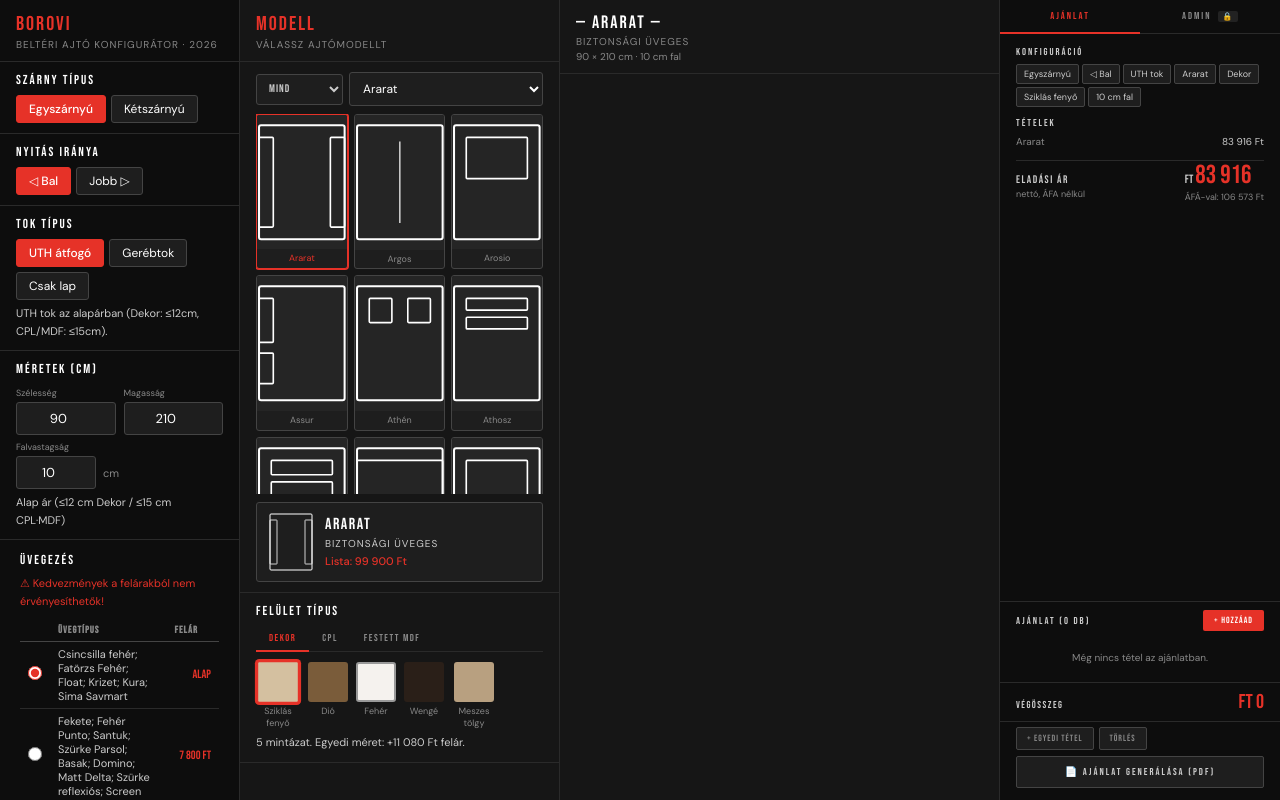
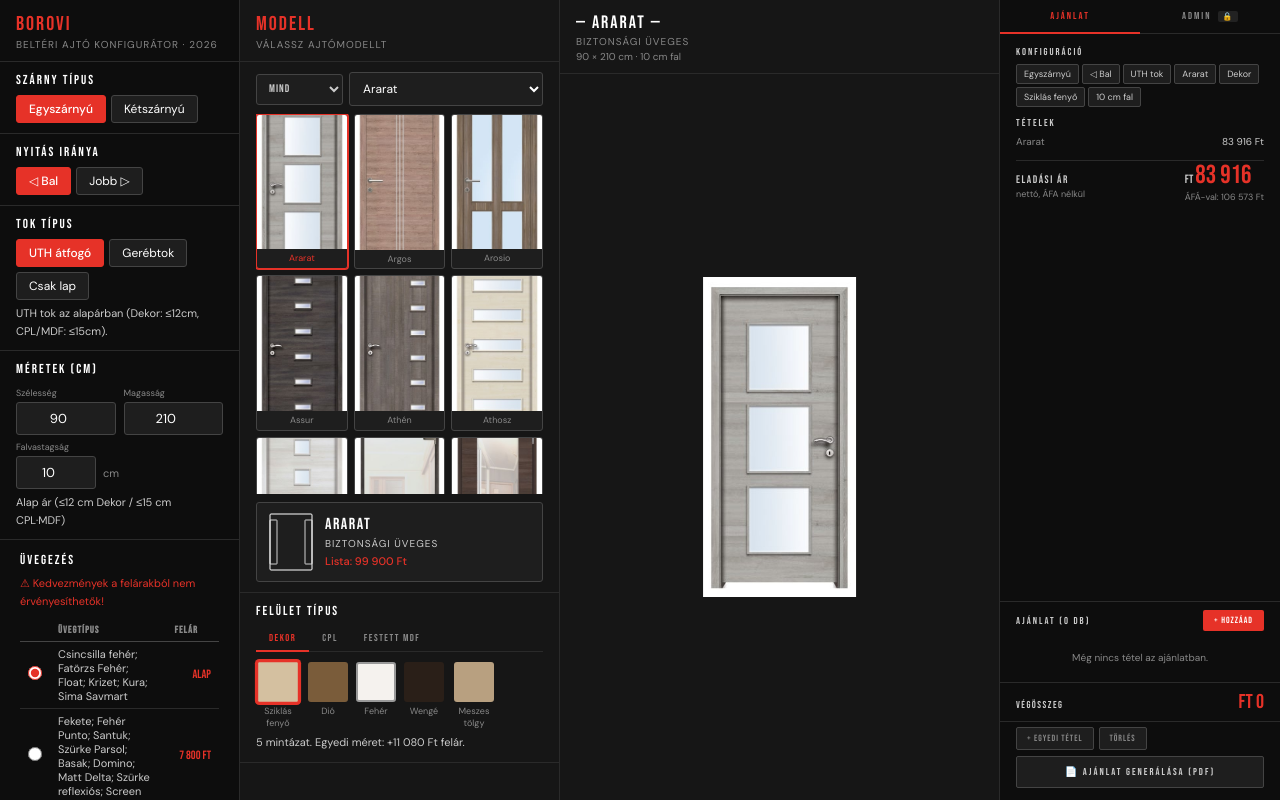
Before and after one commit to Minosegiablak/borovi-konfigurator, a website: page public/app.html in a window 1280 px wide. Drawn offline with Linux system fonts and the light colour scheme.

Commit message:
Update app.html

```diff
--- a/public/app.html
+++ b/public/app.html
@@ -795,86 +795,86 @@ MODELS.sort(function(a,b){return a.name.localeCompare(b.name,'hu');});
 // ════ MODEL KÉPEK ════
 // Kulcs = model id, érték = képfájl neve az images/ mappából
 var MODEL_IMAGES={
-  'ararat':'images/Ararat.jpg',
-  'argos':'images/Argos.jpg',
-  'arosio':'images/Arosio.jpg',
-  'assur':'images/Assur.jpg',
-  'athen':'images/Athen.jpg',
-  'athosz':'images/Athosz.jpg',
-  'babilon':'images/Babilon.jpg',
-  'bizanc':'images/Bizanc.jpg',
-  'borneo':'images/Bomeo.jpg',
-  'cattolica':'images/Cattolica.jpg',
-  'delhi1':'images/Delhi_I.jpg',
-  'delhi2':'images/Delhi_II.jpg',
-  'delhi3':'images/Delhi_III.jpg',
-  'delosz':'images/Delosz.jpg',
-  'filippi':'images/Flippi.jpg',
-  'gordion2':'images/Gordion_II.jpg',
-  'gordion_c2':'images/Gordion_C_II.jpg',
-  'gordion_p2':'images/Gordion_P_II.jpg',
-  'gordion4':'images/Gordion_IV.jpg',
-  'gordion_k':'images/Gordion_K.jpg',
-  'gordion_r':'images/Gordion_R.jpg',
-  'gordion_z':'images/Gordion_Z.jpg',
-  'himera':'images/Himera.jpg',
-  'hormuz':'images/Hormuz.jpg',
-  'ithaka':'images/Ithaka.jpg',
-  'java':'images/Java.jpg',
-  'jeriko':'images/Jeriko.jpg',
-  'kana':'images/Kana.jpg',
-  'karthago1':'images/Karthago_I.jpg',
-  'karthago2':'images/KarthagolI.jpg',
-  'karthago3':'images/KarthagoIII.jpg',
-  'korfu':'images/Korfu.jpg',
-  'korinthosz':'images/Korinthosz.jpg',
-  'kroton':'images/Kroton.jpg',
-  'kuru':'images/Kuru.jpg',
-  'lindosz_c2':'images/Lindosz_C_II.jpg',
-  'lindosz_p2':'images/Lindosz_P_II.jpg',
-  'lindosz4':'images/Lindosz_IV.jpg',
-  'lindosz_k':'images/Lindosz_K.jpg',
-  'lindosz_r':'images/Lindosz_R.jpg',
-  'lindosz_z':'images/Lindosz_Z.jpg',
-  'mali':'images/Mali.jpg',
-  'medina':'images/Medina.jpg',
-  'mekka':'images/Mekka.jpg',
-  'mekka4':'images/Mekka_IV.jpg',
-  'mekka5':'images/Mekka_V.jpg',
-  'mekka6':'images/Mekka_VI.jpg',
-  'mekka7':'images/Mekka_VII.jpg',
-  'miletosz3':'images/MiletoszIII.jpg',
-  'miletosz4':'images/Miletosz_IV.jpg',
-  'miletosz5':'images/Miletosz_V.jpg',
-  'miletosz6':'images/Miletosz_VI.jpg',
-  'naxosz':'images/Naxosz.jpg',
-  'ninive':'images/Ninive.jpg',
-  'olympia':'images/Olymia.jpg',
-  'padova':'images/Padova.jpg',
-  'pella':'images/Pella.jpg',
-  'perga':'images/Perga.jpg',
-  'perszepolisz':'images/Perszepolisz.jpg',
-  'pompeji':'images/Pompeji.jpg',
-  'praga':'images/Praga.jpg',
-  'rodosz':'images/Rodosz.jpg',
-  'savaria':'images/Savaria.jpg',
-  'sina':'images/Sina.jpg',
-  'sparta':'images/Sparta.jpg',
-  'szadoma':'images/Szadoma.jpg',
-  'szicilia':'images/Szicilia.jpg',
-  'szidon':'images/Szidon.jpg',
-  'szmirna':'images/Szmirna.jpg',
-  'szusza':'images/Szusza.jpg',
-  'theba':'images/Theba.jpg',
-  'thera':'images/Thera.jpg',
-  'toledo':'images/Toledo.jpg',
-  'torino3':'images/Torino_III.jpg',
-  'troja1':'images/Troja_I.jpg',
-  'troja2':'images/Troja_II.jpg',
-  'troja3':'images/Troja_III.jpg',
-  'tunis':'images/Tunis.jpg',
-  'turosz':'images/Turosz.jpg',
-  'zambia':'images/Zambia.jpg'
+  'ararat':'https://raw.githubusercontent.com/Minosegiablak/borovi-konfigurator/main/images/Ararat.jpg',
+  'argos':'https://raw.githubusercontent.com/Minosegiablak/borovi-konfigurator/main/images/Argos.jpg',
+  'arosio':'https://raw.githubusercontent.com/Minosegiablak/borovi-konfigurator/main/images/Arosio.jpg',
+  'assur':'https://raw.githubusercontent.com/Minosegiablak/borovi-konfigurator/main/images/Assur.jpg',
+  'athen':'https://raw.githubusercontent.com/Minosegiablak/borovi-konfigurator/main/images/Athen.jpg',
+  'athosz':'https://raw.githubusercontent.com/Minosegiablak/borovi-konfigurator/main/images/Athosz.jpg',
+  'babilon':'https://raw.githubusercontent.com/Minosegiablak/borovi-konfigurator/main/images/Babilon.jpg',
+  'bizanc':'https://raw.githubusercontent.com/Minosegiablak/borovi-konfigurator/main/images/Bizanc.jpg',
+  'borneo':'https://raw.githubusercontent.com/Minosegiablak/borovi-konfigurator/main/images/Bomeo.jpg',
+  'cattolica':'https://raw.githubusercontent.com/Minosegiablak/borovi-konfigurator/main/images/Cattolica.jpg',
+  'delhi1':'https://raw.githubusercontent.com/Minosegiablak/borovi-konfigurator/main/images/Delhi_I.jpg',
+  'delhi2':'https://raw.githubusercontent.com/Minosegiablak/borovi-konfigurator/main/images/Delhi_II.jpg',
+  'delhi3':'https://raw.githubusercontent.com/Minosegiablak/borovi-konfigurator/main/images/Delhi_III.jpg',
+  'delosz':'https://raw.githubusercontent.com/Minosegiablak/borovi-konfigurator/main/images/Delosz.jpg',
+  'filippi':'https://raw.githubusercontent.com/Minosegiablak/borovi-konfigurator/main/images/Flippi.jpg',
+  'gordion2':'https://raw.githubusercontent.com/Minosegiablak/borovi-konfigurator/main/images/Gordion_II.jpg',
+  'gordion_c2':'https://raw.githubusercontent.com/Minosegiablak/borovi-konfigurator/main/images/Gordion_C_II.jpg',
+  'gordion_p2':'https://raw.githubusercontent.com/Minosegiablak/borovi-konfigurator/main/images/Gordion_P_II.jpg',
+  'gordion4':'https://raw.githubusercontent.com/Minosegiablak/borovi-konfigurator/main/images/Gordion_IV.jpg',
+  'gordion_k':'https://raw.githubusercontent.com/Minosegiablak/borovi-konfigurator/main/images/Gordion_K.jpg',
+  'gordion_r':'https://raw.githubusercontent.com/Minosegiablak/borovi-konfigurator/main/images/Gordion_R.jpg',
+  'gordion_z':'https://raw.githubusercontent.com/Minosegiablak/borovi-konfigurator/main/images/Gordion_Z.jpg',
+  'himera':'https://raw.githubusercontent.com/Minosegiablak/borovi-konfigurator/main/images/Himera.jpg',
+  'hormuz':'https://raw.githubusercontent.com/Minosegiablak/borovi-konfigurator/main/images/Hormuz.jpg',
+  'ithaka':'https://raw.githubusercontent.com/Minosegiablak/borovi-konfigurator/main/images/Ithaka.jpg',
+  'java':'https://raw.githubusercontent.com/Minosegiablak/borovi-konfigurator/main/images/Java.jpg',
+  'jeriko':'https://raw.githubusercontent.com/Minosegiablak/borovi-konfigurator/main/images/Jeriko.jpg',
+  'kana':'https://raw.githubusercontent.com/Minosegiablak/borovi-konfigurator/main/images/Kana.jpg',
+  'karthago1':'https://raw.githubusercontent.com/Minosegiablak/borovi-konfigurator/main/images/Karthago_I.jpg',
+  'karthago2':'https://raw.githubusercontent.com/Minosegiablak/borovi-konfigurator/main/images/KarthagolI.jpg',
+  'karthago3':'https://raw.githubusercontent.com/Minosegiablak/borovi-konfigurator/main/images/KarthagoIII.jpg',
+  'korfu':'https://raw.githubusercontent.com/Minosegiablak/borovi-konfigurator/main/images/Korfu.jpg',
+  'korinthosz':'https://raw.githubusercontent.com/Minosegiablak/borovi-konfigurator/main/images/Korinthosz.jpg',
+  'kroton':'https://raw.githubusercontent.com/Minosegiablak/borovi-konfigurator/main/images/Kroton.jpg',
+  'kuru':'https://raw.githubusercontent.com/Minosegiablak/borovi-konfigurator/main/images/Kuru.jpg',
+  'lindosz_c2':'https://raw.githubusercontent.com/Minosegiablak/borovi-konfigurator/main/images/Lindosz_C_II.jpg',
+  'lindosz_p2':'https://raw.githubusercontent.com/Minosegiablak/borovi-konfigurator/main/images/Lindosz_P_II.jpg',
+  'lindosz4':'https://raw.githubusercontent.com/Minosegiablak/borovi-konfigurator/main/images/Lindosz_IV.jpg',
+  'lindosz_k':'https://raw.githubusercontent.com/Minosegiablak/borovi-konfigurator/main/images/Lindosz_K.jpg',
+  'lindosz_r':'https://raw.githubusercontent.com/Minosegiablak/borovi-konfigurator/main/images/Lindosz_R.jpg',
+  'lindosz_z':'https://raw.githubusercontent.com/Minosegiablak/borovi-konfigurator/main/images/Lindosz_Z.jpg',
+  'mali':'https://raw.githubusercontent.com/Minosegiablak/borovi-konfigurator/main/images/Mali.jpg',
+  'medina':'https://raw.githubusercontent.com/Minosegiablak/borovi-konfigurator/main/images/Medina.jpg',
+  'mekka':'https://raw.githubusercontent.com/Minosegiablak/borovi-konfigurator/main/images/Mekka.jpg',
+  'mekka4':'https://raw.githubusercontent.com/Minosegiablak/borovi-konfigurator/main/images/Mekka_IV.jpg',
+  'mekka5':'https://raw.githubusercontent.com/Minosegiablak/borovi-konfigurator/main/images/Mekka_V.jpg',
+  'mekka6':'https://raw.githubusercontent.com/Minosegiablak/borovi-konfigurator/main/images/Mekka_VI.jpg',
+  'mekka7':'https://raw.githubusercontent.com/Minosegiablak/borovi-konfigurator/main/images/Mekka_VII.jpg',
+  'miletosz3':'https://raw.githubusercontent.com/Minosegiablak/borovi-konfigurator/main/images/MiletoszIII.jpg',
+  'miletosz4':'https://raw.githubusercontent.com/Minosegiablak/borovi-konfigurator/main/images/Miletosz_IV.jpg',
+  'miletosz5':'https://raw.githubusercontent.com/Minosegiablak/borovi-konfigurator/main/images/Miletosz_V.jpg',
+  'miletosz6':'https://raw.githubusercontent.com/Minosegiablak/borovi-konfigurator/main/images/Miletosz_VI.jpg',
+  'naxosz':'https://raw.githubusercontent.com/Minosegiablak/borovi-konfigurator/main/images/Naxosz.jpg',
+  'ninive':'https://raw.githubusercontent.com/Minosegiablak/borovi-konfigurator/main/images/Ninive.jpg',
+  'olympia':'https://raw.githubusercontent.com/Minosegiablak/borovi-konfigurator/main/images/Olymia.jpg',
+  'padova':'https://raw.githubusercontent.com/Minosegiablak/borovi-konfigurator/main/images/Padova.jpg',
+  'pella':'https://raw.githubusercontent.com/Minosegiablak/borovi-konfigurator/main/images/Pella.jpg',
+  'perga':'https://raw.githubusercontent.com/Minosegiablak/borovi-konfigurator/main/images/Perga.jpg',
+  'perszepolisz':'https://raw.githubusercontent.com/Minosegiablak/borovi-konfigurator/main/images/Perszepolisz.jpg',
+  'pompeji':'https://raw.githubusercontent.com/Minosegiablak/borovi-konfigurator/main/images/Pompeji.jpg',
+  'praga':'https://raw.githubusercontent.com/Minosegiablak/borovi-konfigurator/main/images/Praga.jpg',
+  'rodosz':'https://raw.githubusercontent.com/Minosegiablak/borovi-konfigurator/main/images/Rodosz.jpg',
+  'savaria':'https://raw.githubusercontent.com/Minosegiablak/borovi-konfigurator/main/images/Savaria.jpg',
+  'sina':'https://raw.githubusercontent.com/Minosegiablak/borovi-konfigurator/main/images/Sina.jpg',
+  'sparta':'https://raw.githubusercontent.com/Minosegiablak/borovi-konfigurator/main/images/Sparta.jpg',
+  'szadoma':'https://raw.githubusercontent.com/Minosegiablak/borovi-konfigurator/main/images/Szadoma.jpg',
+  'szicilia':'https://raw.githubusercontent.com/Minosegiablak/borovi-konfigurator/main/images/Szicilia.jpg',
+  'szidon':'https://raw.githubusercontent.com/Minosegiablak/borovi-konfigurator/main/images/Szidon.jpg',
+  'szmirna':'https://raw.githubusercontent.com/Minosegiablak/borovi-konfigurator/main/images/Szmirna.jpg',
+  'szusza':'https://raw.githubusercontent.com/Minosegiablak/borovi-konfigurator/main/images/Szusza.jpg',
+  'theba':'https://raw.githubusercontent.com/Minosegiablak/borovi-konfigurator/main/images/Theba.jpg',
+  'thera':'https://raw.githubusercontent.com/Minosegiablak/borovi-konfigurator/main/images/Thera.jpg',
+  'toledo':'https://raw.githubusercontent.com/Minosegiablak/borovi-konfigurator/main/images/Toledo.jpg',
+  'torino3':'https://raw.githubusercontent.com/Minosegiablak/borovi-konfigurator/main/images/Torino_III.jpg',
+  'troja1':'https://raw.githubusercontent.com/Minosegiablak/borovi-konfigurator/main/images/Troja_I.jpg',
+  'troja2':'https://raw.githubusercontent.com/Minosegiablak/borovi-konfigurator/main/images/Troja_II.jpg',
+  'troja3':'https://raw.githubusercontent.com/Minosegiablak/borovi-konfigurator/main/images/Troja_III.jpg',
+  'tunis':'https://raw.githubusercontent.com/Minosegiablak/borovi-konfigurator/main/images/Tunis.jpg',
+  'turosz':'https://raw.githubusercontent.com/Minosegiablak/borovi-konfigurator/main/images/Turosz.jpg',
+  'zambia':'https://raw.githubusercontent.com/Minosegiablak/borovi-konfigurator/main/images/Zambia.jpg'
 };
 var midShowPhoto=true; // ha van kép, fotót mutat alapból
 
```
